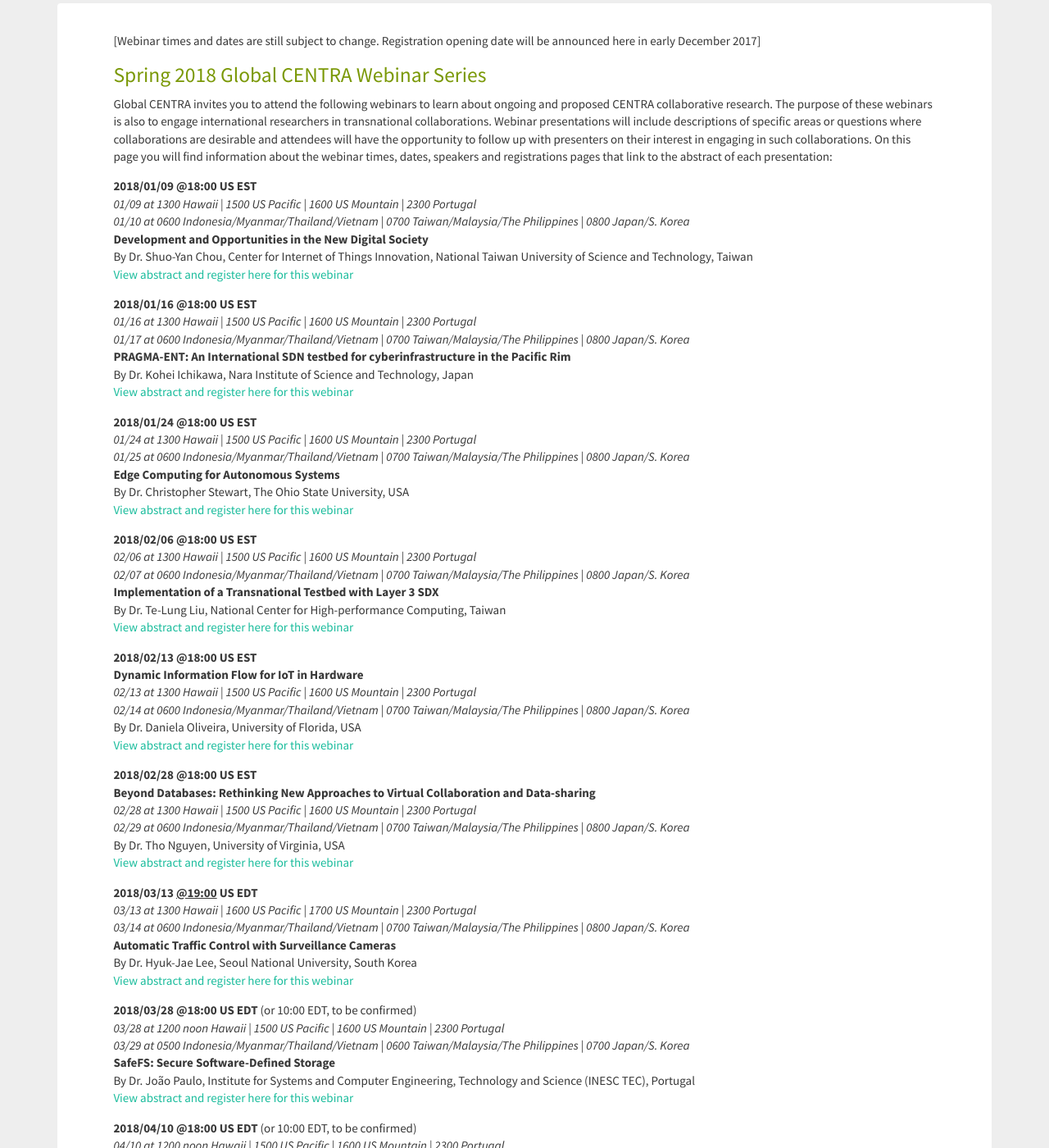
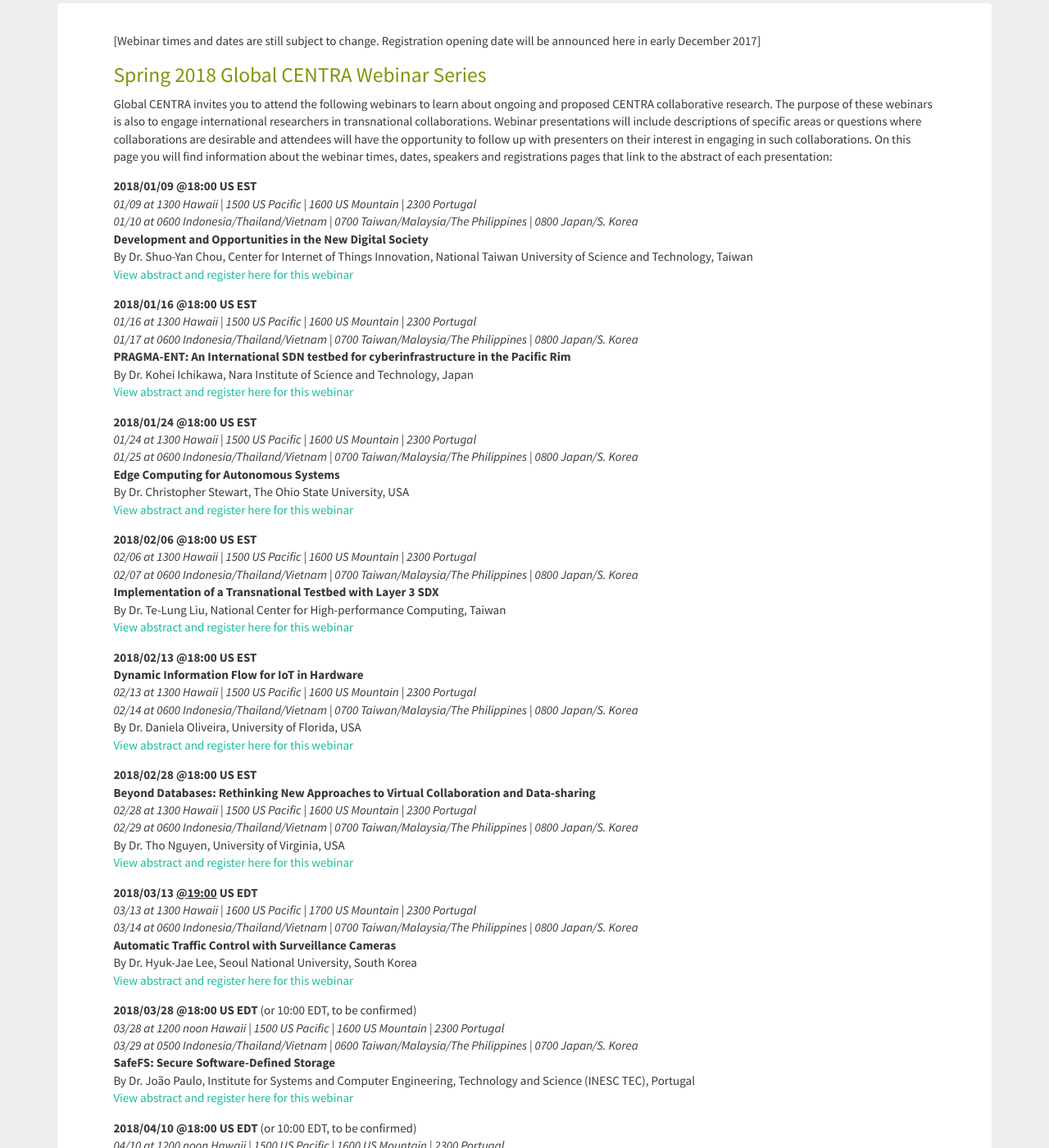
Before and after one commit to hmchou56/centra8, a Jekyll site: the page built from spring2018webinars.md, in a window 1280 px wide and 1400 px high, scrolled down 308 px. Shown: the whole window at 82% size. Built offline with Jekyll 4.4.1, drawn with Linux system fonts in a browser that asks for light colours; nearby versions of some CDN libraries; some of the changed text lies outside the part shown.

Commit message:
removed Myanmar from all time zone conversions

```diff
--- a/spring2018webinars.md
+++ b/spring2018webinars.md
@@ -15,28 +15,28 @@ Global CENTRA invites you to attend the following webinars to learn about ongoin
 
 **2018/01/09 @18:00 US EST**
 *01/09 at 1300 Hawaii | 1500 US Pacific | 1600 US Mountain | 2300 Portugal*
-*01/10 at 0600 Indonesia/Myanmar/Thailand/Vietnam | 0700 Taiwan/Malaysia/The Philippines | 0800 Japan/S. Korea*
+*01/10 at 0600 Indonesia/Thailand/Vietnam | 0700 Taiwan/Malaysia/The Philippines | 0800 Japan/S. Korea*
 **Development and Opportunities in the New Digital Society**
 By Dr. Shuo-Yan Chou, Center for Internet of Things Innovation, National Taiwan University of Science and Technology, Taiwan
 [View abstract and register here for this webinar](https://goo.gl/A1SHp8)
 
 **2018/01/16 @18:00 US EST**
 *01/16 at 1300 Hawaii | 1500 US Pacific | 1600 US Mountain | 2300 Portugal*
-*01/17 at 0600 Indonesia/Myanmar/Thailand/Vietnam | 0700 Taiwan/Malaysia/The Philippines | 0800 Japan/S. Korea*
+*01/17 at 0600 Indonesia/Thailand/Vietnam | 0700 Taiwan/Malaysia/The Philippines | 0800 Japan/S. Korea*
 **PRAGMA-ENT: An International SDN testbed for cyberinfrastructure in the Pacific Rim**
 By Dr. Kohei Ichikawa, Nara Institute of Science and Technology, Japan
 [View abstract and register here for this webinar](https://goo.gl/F5tXre)
 
 **2018/01/24 @18:00 US EST**
 *01/24 at 1300 Hawaii | 1500 US Pacific | 1600 US Mountain | 2300 Portugal*
-*01/25 at 0600 Indonesia/Myanmar/Thailand/Vietnam | 0700 Taiwan/Malaysia/The Philippines | 0800 Japan/S. Korea*
+*01/25 at 0600 Indonesia/Thailand/Vietnam | 0700 Taiwan/Malaysia/The Philippines | 0800 Japan/S. Korea*
 **Edge Computing for Autonomous Systems**
 By Dr. Christopher Stewart, The Ohio State University, USA
 [View abstract and register here for this webinar](https://goo.gl/7UXfMF)
 
 **2018/02/06 @18:00 US EST**
 *02/06 at 1300 Hawaii | 1500 US Pacific | 1600 US Mountain | 2300 Portugal*
-*02/07 at 0600 Indonesia/Myanmar/Thailand/Vietnam | 0700 Taiwan/Malaysia/The Philippines | 0800 Japan/S. Korea*
+*02/07 at 0600 Indonesia/Thailand/Vietnam | 0700 Taiwan/Malaysia/The Philippines | 0800 Japan/S. Korea*
 **Implementation of a Transnational Testbed with Layer 3 SDX**
 By Dr. Te-Lung Liu, National Center for High-performance Computing, Taiwan
 [View abstract and register here for this webinar](https://goo.gl/hrksLr)
@@ -44,41 +44,41 @@ By Dr. Te-Lung Liu, National Center for High-performance Computing, Taiwan
 **2018/02/13 @18:00 US EST**
 **Dynamic Information Flow for IoT in Hardware**
 *02/13 at 1300 Hawaii | 1500 US Pacific | 1600 US Mountain | 2300 Portugal*
-*02/14 at 0600 Indonesia/Myanmar/Thailand/Vietnam | 0700 Taiwan/Malaysia/The Philippines | 0800 Japan/S. Korea*
+*02/14 at 0600 Indonesia/Thailand/Vietnam | 0700 Taiwan/Malaysia/The Philippines | 0800 Japan/S. Korea*
 By Dr. Daniela Oliveira, University of Florida, USA
 [View abstract and register here for this webinar](https://goo.gl/nvi61N)
 
 **2018/02/28 @18:00 US EST**
 **Beyond Databases: Rethinking New Approaches to Virtual Collaboration and Data-sharing**
 *02/28 at 1300 Hawaii | 1500 US Pacific | 1600 US Mountain | 2300 Portugal*
-*02/29 at 0600 Indonesia/Myanmar/Thailand/Vietnam | 0700 Taiwan/Malaysia/The Philippines | 0800 Japan/S. Korea*
+*02/29 at 0600 Indonesia/Thailand/Vietnam | 0700 Taiwan/Malaysia/The Philippines | 0800 Japan/S. Korea*
 By Dr. Tho Nguyen, University of Virginia, USA
 [View abstract and register here for this webinar](https://goo.gl/UUD1gn)
 
 **2018/03/13 <span class="underline">@19:00</span> US EDT**
 *03/13 at 1300 Hawaii | 1600 US Pacific | 1700 US Mountain | 2300 Portugal*
-*03/14 at 0600 Indonesia/Myanmar/Thailand/Vietnam | 0700 Taiwan/Malaysia/The Philippines | 0800 Japan/S. Korea*
+*03/14 at 0600 Indonesia/Thailand/Vietnam | 0700 Taiwan/Malaysia/The Philippines | 0800 Japan/S. Korea*
 **Automatic Traffic Control with Surveillance Cameras**
 By Dr. Hyuk-Jae Lee, Seoul National University, South Korea
 [View abstract and register here for this webinar](https://goo.gl/MuADia)
 
 **2018/03/28 @18:00 US EDT**  (or 10:00 EDT, to be confirmed)
 *03/28 at 1200 noon Hawaii | 1500 US Pacific | 1600 US Mountain | 2300 Portugal*
-*03/29 at 0500 Indonesia/Myanmar/Thailand/Vietnam | 0600 Taiwan/Malaysia/The Philippines | 0700 Japan/S. Korea*
+*03/29 at 0500 Indonesia/Thailand/Vietnam | 0600 Taiwan/Malaysia/The Philippines | 0700 Japan/S. Korea*
 **SafeFS: Secure Software-Defined Storage**
 By Dr. João Paulo, Institute for Systems and Computer Engineering, Technology and Science (INESC TEC), Portugal
 [View abstract and register here for this webinar](https://goo.gl/zWR9g7)
 
 **2018/04/10 @18:00 US EDT**  (or 10:00 EDT, to be confirmed)
 *04/10 at 1200 noon Hawaii | 1500 US Pacific | 1600 US Mountain | 2300 Portugal*
-*04/11 at 0500 Indonesia/Myanmar/Thailand/Vietnam | 0600 Taiwan/Malaysia/The Philippines | 0700 Japan/S. Korea*
+*04/11 at 0500 Indonesia/Thailand/Vietnam | 0600 Taiwan/Malaysia/The Philippines | 0700 Japan/S. Korea*
 **SafeDB: Secure Database Processing**
 By Dr. Francisco Maia, Institute for Systems and Computer Engineering, Technology and Science (INESC TEC), Portugal
 [View abstract and register here for this webinar](https://goo.gl/kM68SF)
 
 **2018/04/25 @18:00 US EDT**
 *04/25 at 1200 noon Hawaii | 1500 US Pacific | 1600 US Mountain | 2300 Portugal*
-*04/26 at 0500 Indonesia/Myanmar/Thailand/Vietnam | 0600 Taiwan/Malaysia/The Philippines | 0700 Japan/S. Korea*
+*04/26 at 0500 Indonesia/Thailand/Vietnam | 0600 Taiwan/Malaysia/The Philippines | 0700 Japan/S. Korea*
 **Analyzing Online Social Interactions for Cyber Security, Framing, and Network Interference**
 By Dr. Shyhtsun Felix Wu, University of California at Davis, USA
 [View abstract and register here for this webinar](https://goo.gl/5D5XuX)
```
